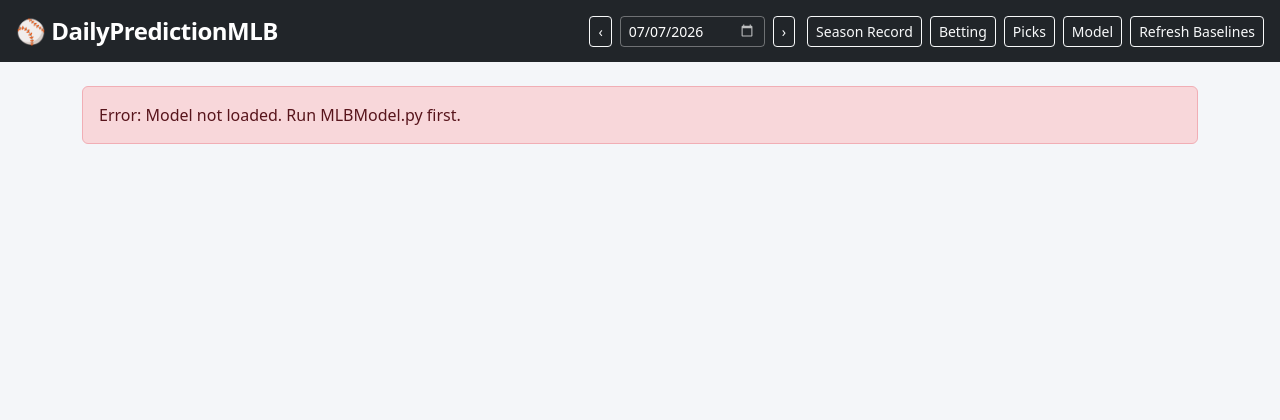
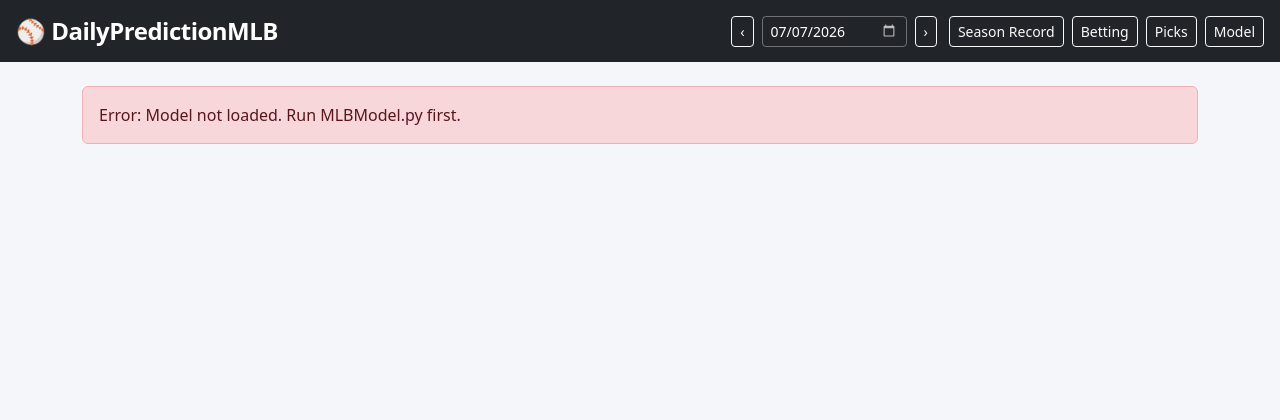
Before and after one commit to JMetzger32/DailyPredictionMLB, a Flask app: page /predictions in a window 1280 px wide. Shown: the top 420 px of the page. Run offline with Flask 3, Linux system fonts and the light colour scheme; data that the repository does not hold is empty; parts of the project's set-up code (start-up, migrations or seed data) failed here and were passed over; some libraries are stand-ins or nearby versions.

Commit message:
fix(security): gate POST /api/refresh behind TRIGGER_SECRET; remove public button
/api/refresh ran update_daily.main() (multi-minute, third-party API usage) with no auth,
wired to a public 'Refresh Baselines' navbar button. Now requires TRIGGER_SECRET via
?key= or JSON body (same pattern as /api/trigger-daily); button + handler removed —
baselines already refresh via the 5 AM external cron.

Co-Authored-By: Claude Opus 4.8 <noreply@anthropic.com>

```diff
--- a/Desktop/CodeProjects/JackProject/Main/app.py
+++ b/Desktop/CodeProjects/JackProject/Main/app.py
@@ -2199,7 +2199,13 @@ def trigger_closing_odds():
 
 @app.route("/api/refresh", methods=["POST"])
 def refresh():
-    """Manually trigger a baseline refresh (calls update_daily.main())."""
+    """Manually trigger a baseline refresh (calls update_daily.main()).
+    Requires TRIGGER_SECRET (?key=... or JSON body {"key": ...}) — this is a
+    multi-minute job hitting third-party APIs and must not be publicly triggerable."""
+    body = request.get_json(force=True, silent=True) or {}
+    secret = request.args.get("key", "") or body.get("key", "")
+    if not TRIGGER_SECRET or secret != TRIGGER_SECRET:
+        return jsonify({"error": "forbidden"}), 403
     try:
         import update_daily
         update_daily.main()
--- a/Desktop/CodeProjects/JackProject/templates/index.html
+++ b/Desktop/CodeProjects/JackProject/templates/index.html
@@ -20,7 +20,6 @@
     <a href="/betting"  class="btn btn-outline-light btn-sm">Betting</a>
     <a href="/picks"    class="btn btn-outline-light btn-sm">Picks</a>
     <a href="/explain"  class="btn btn-outline-light btn-sm">Model</a>
-    <button id="refresh-btn" class="btn btn-outline-light btn-sm">Refresh Baselines</button>
   </div>
 </nav>
 
@@ -286,26 +285,8 @@
     window.location.href = "/predictions?date=" + toISODate(d);
   });
 
-  // ── Refresh baselines button ──────────────────────────────────────
-  document.getElementById("refresh-btn").addEventListener("click", async () => {
-    const btn = document.getElementById("refresh-btn");
-    btn.disabled = true;
-    btn.textContent = "Refreshing…";
-    try {
-      const res = await fetch("/api/refresh", { method: "POST" });
-      const data = await res.json();
-      if (data.status === "ok") {
-        btn.textContent = "Done ✓";
-        setTimeout(() => loadPredictions(), 800);
-      } else {
-        btn.textContent = "Error";
-        console.error(data.message);
-      }
-    } catch (e) {
-      btn.textContent = "Error";
-    }
-    setTimeout(() => { btn.disabled = false; btn.textContent = "Refresh Baselines"; }, 3000);
-  });
+  // (Refresh-baselines button removed — /api/refresh is now TRIGGER_SECRET-gated;
+  //  baselines refresh automatically via the 5 AM daily job.)
 
   // ── Confidence filter state ───────────────────────────────────────
   let confidenceOnly = false;
```
